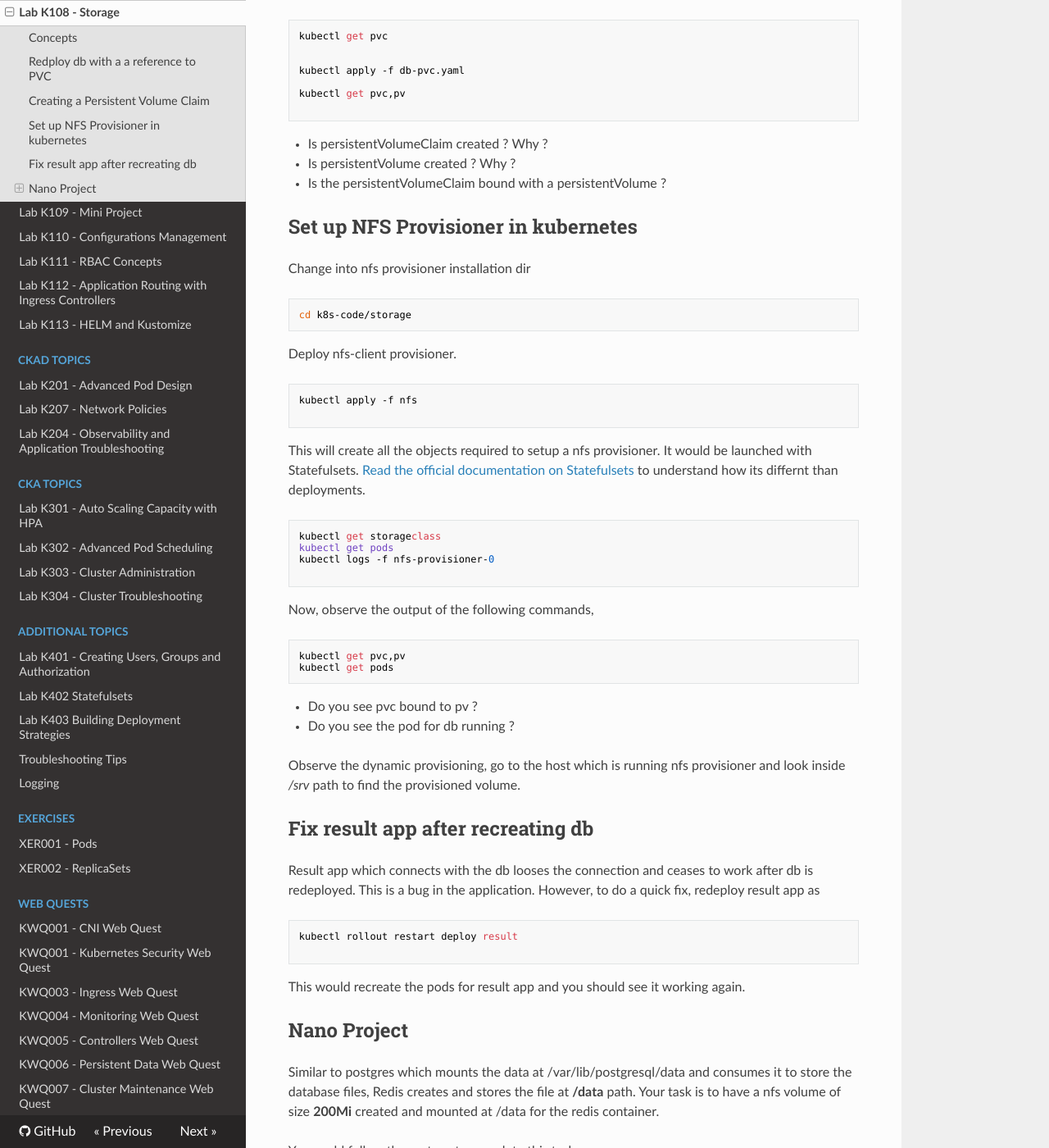
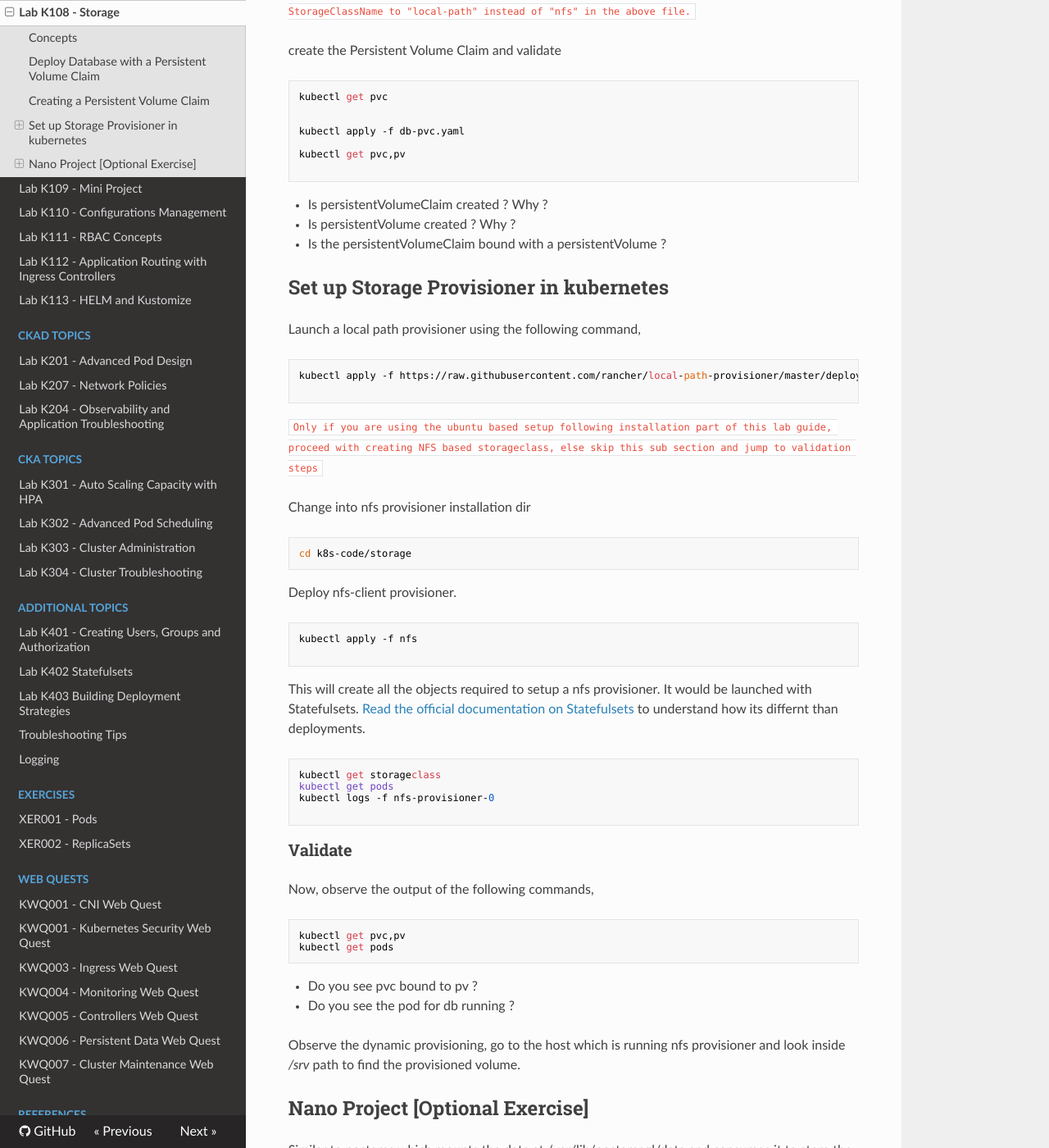
Before and after one commit to schoolofdevops/kubernetes-labguide, an MkDocs documentation site: the page built from chapters/kubernetes-dynamic-storage-provisioning.md, in a window 1280 px wide and 1400 px high, scrolled down 2758 px. Shown: the whole window at 82% size. Built offline with MkDocs 1.6.1, drawn with Linux system fonts in a browser that asks for light colours; nearby versions of some CDN libraries; old or Windows-style settings are respelled for this version of MkDocs; some of the changed text lies outside the part shown.

Commit message:
added local path provisioner and namespace creation steps

````diff
--- a/chapters/kubernetes-dynamic-storage-provisioning.md
+++ b/chapters/kubernetes-dynamic-storage-provisioning.md
@@ -17,7 +17,7 @@ Pre Reading :
 
 ![kubernetes Storage Concepts](images/storage_mindmap.png)
 
-## Redploy db with a a reference to PVC
+## Deploy Database with a Persistent Volume Claim
 
 Lets begin by redeploying the db deployment, this time by configuring it to refer to the persistentVolumeClaim
 
@@ -87,6 +87,7 @@ spec:
 
 ```
 
+`if you are not using a Ubuntu bases setup described in the installation part of this guide, set  StorageClassName to "local-path" instead of "nfs" in the above file.`
 
 create the Persistent Volume Claim and validate
 
@@ -105,14 +106,22 @@ kubectl get pvc,pv
   * Is the persistentVolumeClaim bound with a persistentVolume ?
 
 
-## Set up NFS Provisioner in kubernetes
+## Set up Storage Provisioner in kubernetes
+
+Launch a local path provisioner using the following command,
+
+```
+kubectl apply -f https://raw.githubusercontent.com/rancher/local-path-provisioner/master/deploy/local-path-storage.yaml
+
+```
+
+`Only if you are using the ubuntu based setup following installation part of this lab guide, proceed with creating NFS based storageclass, else skip this sub section and jump to validation steps`
 
 Change into nfs provisioner installation dir
 
 ```
 cd k8s-code/storage
 ```
-
 
 Deploy nfs-client provisioner.
 
@@ -131,6 +140,8 @@ kubectl logs -f nfs-provisioner-0
 
 ```
 
+### Validate
+
 Now, observe the output of  the following commands,
 
 ```
@@ -143,18 +154,8 @@ kubectl get pods
 
 Observe the dynamic provisioning, go to the host which is running nfs provisioner and look inside */srv* path to find the provisioned volume.
 
-## Fix result app after recreating db
 
-Result app which connects with the db looses the connection and ceases to work after db is redeployed. This is a bug in the application. However, to do a quick fix, redeploy result app as
-
-```
-kubectl rollout restart deploy result
-
-```
-
-This would recreate the pods for result app and you should see it working again.
-
-## Nano Project
+## Nano Project [Optional Exercise]
 
 Similar to postgres which mounts the data at /var/lib/postgresql/data and consumes it to store the database files, Redis creates and stores the file at **/data** path.  Your task is to have a nfs volume of size **200Mi** created and mounted at /data for the redis container.
 
````
Also changed, not shown: chapters/kubernetes_quickdive.md (+12 -1 lines).
